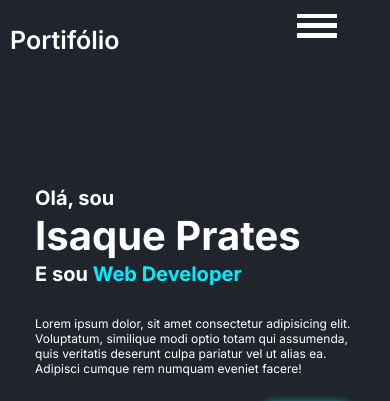
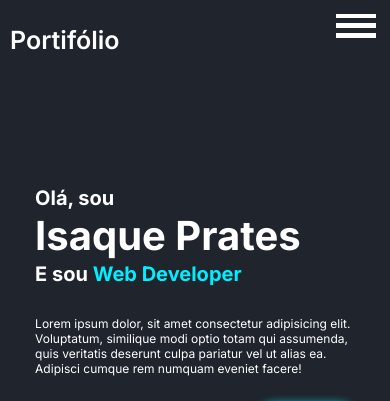
Before and after one commit to isaqueprates/portifolio, a plain HTML site: page index.html in a window 390 px wide. Shown: the top 401 px of the page. Drawn offline with nearby package versions, Linux system fonts and the light colour scheme.

Commit message:
Update style.css

```diff
--- a/css/style.css
+++ b/css/style.css
@@ -428,7 +428,6 @@ section {
   @media (max-width:800px) {
 
   .header {
-    width: 90vw;
     padding: 1rem ;
 
   }
```
